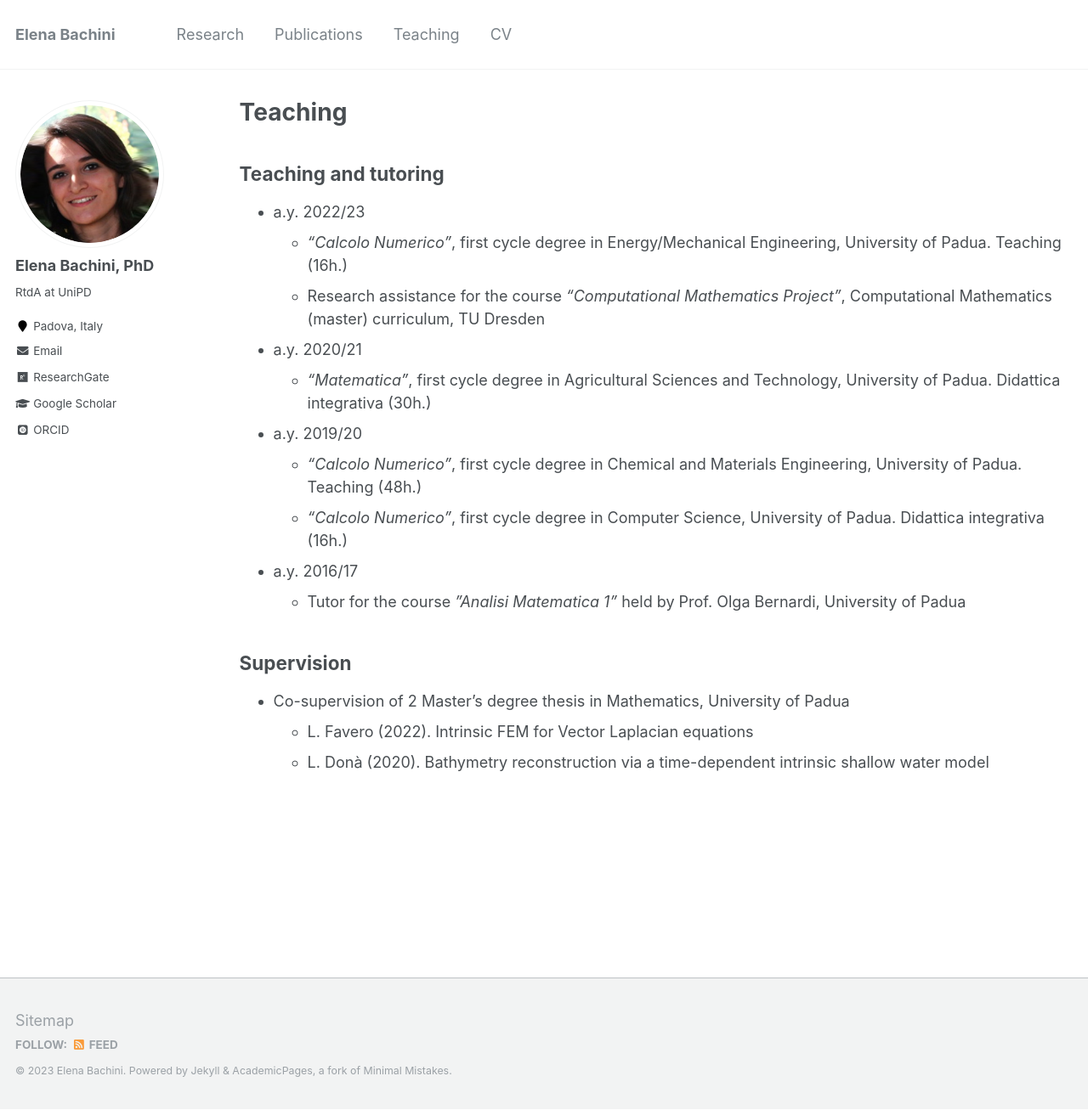
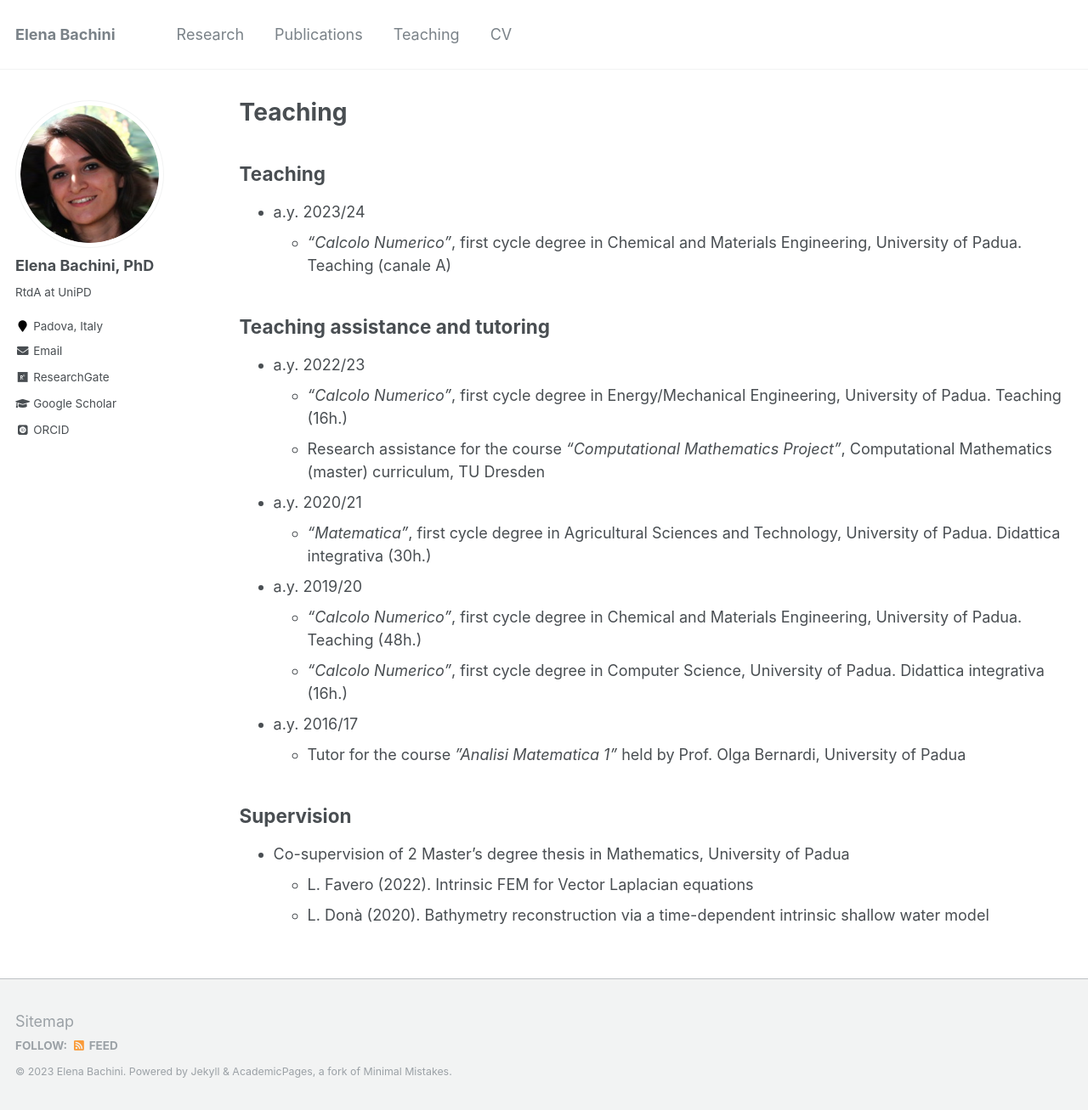
Before and after one commit to elenabachini/elenabachini.github.io, a Jekyll site: the page built from _pages/teaching.md, in a window 1280 px wide and 1307 px high. Shown: the whole window at 85% size. Built offline with Jekyll 4.4.1, drawn with Linux system fonts in a browser that asks for light colours; some web fonts are replaced.

Commit message:
update teaching

```diff
--- a/_pages/teaching.md
+++ b/_pages/teaching.md
@@ -7,7 +7,11 @@ author_profile: true
 
 {% include base_path %}
 
-## Teaching and tutoring
+## Teaching
+* a.y. 2023/24
+    * <em>"Calcolo Numerico”</em>, first cycle degree in Chemical and Materials Engineering, University of Padua. Teaching (canale A)
+
+## Teaching assistance and tutoring
 * a.y. 2022/23
     * <em>"Calcolo Numerico”</em>, first cycle degree in Energy/Mechanical Engineering, University of Padua. Teaching (16h.)
     * Research assistance for the course <em>“Computational Mathematics Project”</em>, Computational Mathematics (master) curriculum, TU Dresden
```
